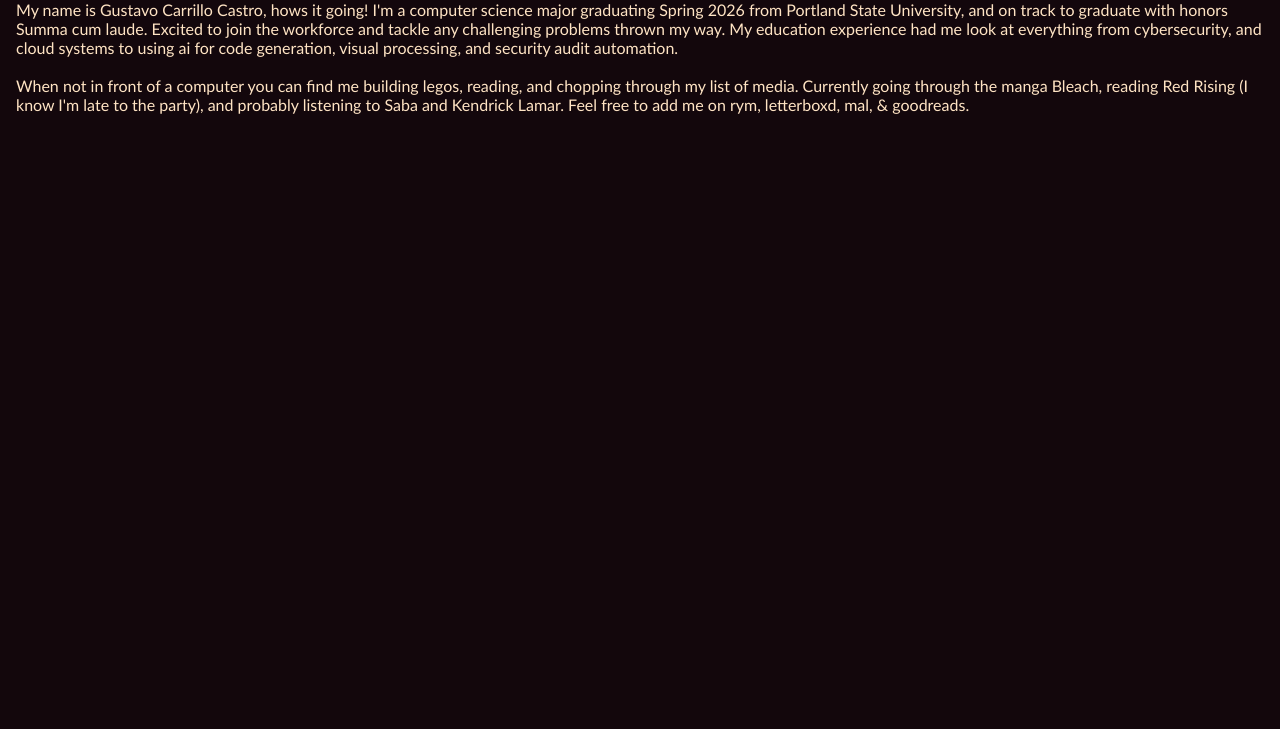
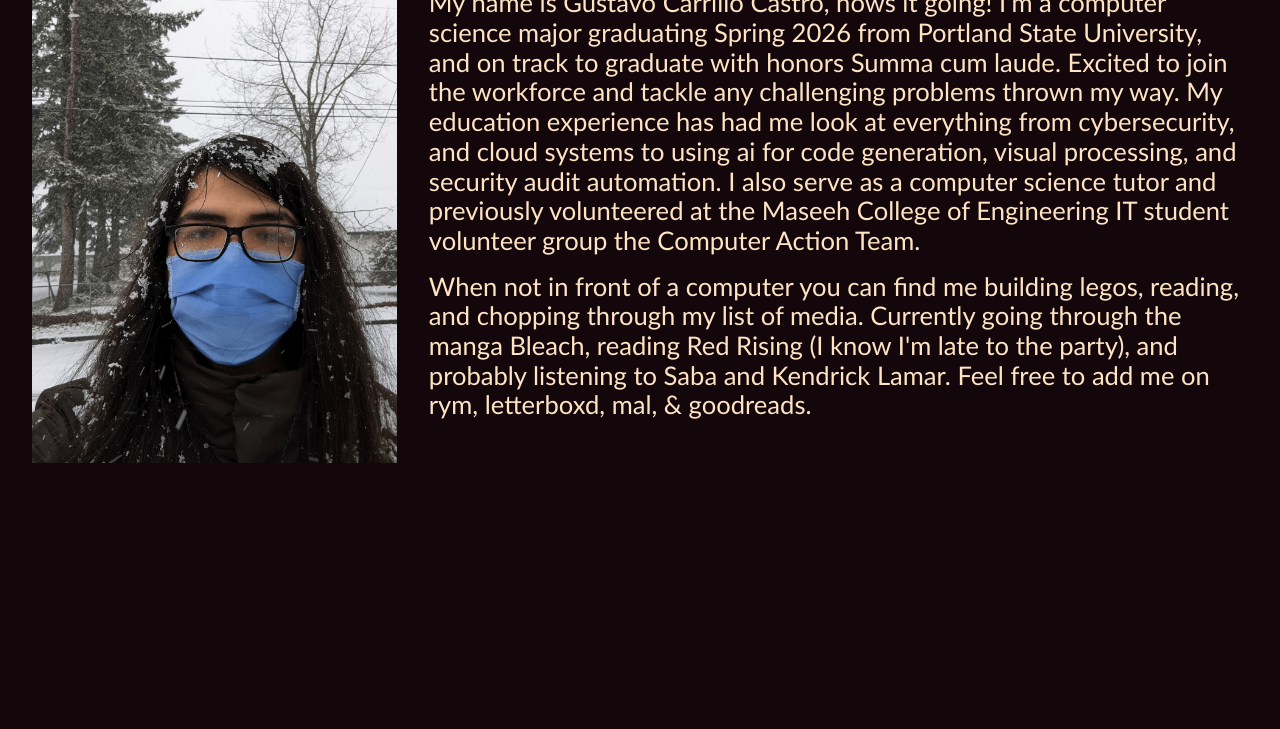
Before and after one commit to gustav5-cc/gustav5_webdev_final, a plain HTML site: page index.html in a window 1280 px wide. Shown: the part 135-864 px from the top of the page. Drawn offline with Linux system fonts and the light colour scheme.

Commit message:
Home page is complete-ish, could be prettier, moving on to contact form

```diff
--- a/css/main.css
+++ b/css/main.css
@@ -6,6 +6,7 @@
   top: 0px;
   left: 0px;
   width: 100%;
+  min-height: 4rem;
   height: 4rem;
 
   background: linear-gradient(
@@ -24,11 +25,11 @@
   font-family: "Trebuchet MS", "Lucida Sans Unicode", "Lucida Grande",
     "Lucida Sans", Arial, sans-serif;
   color: var(--navbar-text);
-  padding-left: 1%;
+  margin-left: 1%;
 }
 
 .nav-links {
-  padding-right: 1%;
+  margin-right: 1%;
   display: flex;
   flex-wrap: nowrap;
   margin-left: auto;
@@ -45,12 +46,6 @@
 
 .nav-links a:hover {
   text-decoration: underline;
-}
-
-img {
-  max-width: 100%;
-  height: auto;
-  display: block;
 }
 
 body {
@@ -72,8 +67,20 @@ main {
   font-size: medium;
 }
 
-main * {
-    margin: 1rem;
+.center-text {
+  margin: 1rem;
+}
+
+img {
+  max-width: 100%;
+  height: auto;
+  display: block;
+}
+
+#pictures {
+  max-width: 50%;
+  margin: auto;
+  padding-top: 1rem;
 }
 
 @media (min-width: 380px) {
@@ -86,6 +93,30 @@ main * {
   .nav-links a {
     font-size: 1.2rem;
   }
+
+  .center-text {
+    margin: 0 0 1rem 0;
+  }
+
+  .center-text {
+    max-width: 65ch;
+    line-height: 2ch;
+    font-size: clamp(0.5rem, 2vw, 8rem);
+  }
+
+  .about-page {
+    display: flex;
+    align-items: center;
+    justify-content: center;
+    gap: 2rem;
+    max-width: 80vm;
+    margin: 0 auto;
+    padding: 2rem;
+  }
+
+  #pictures {
+    max-width: 30%;
+  }
 }
 
 @media (min-width: 1024px) {
--- a/index.html
+++ b/index.html
@@ -11,22 +11,38 @@
     <div id="nav-bar"></div>
 
     <main>
-      <h1>Gustavo Carrillo Castro</h1>
-      <p class="center-text">
-        My name is Gustavo Carrillo Castro, hows it going! I'm a computer
-        science major graduating Spring 2026 from Portland State University, and
-        on track to graduate with honors Summa cum laude. Excited to join the
-        workforce and tackle any challenging problems thrown my way. My
-        education experience had me look at everything from cybersecurity, and
-        cloud systems to using ai for code generation, visual processing, and
-        security audit automation.
-        <br /><br />
-        When not in front of a computer you can find me building legos, reading,
-        and chopping through my list of media. Currently going through the manga
-        Bleach, reading Red Rising (I know I'm late to the party), and probably
-        listening to Saba and Kendrick Lamar. Feel free to add me on rym,
-        letterboxd, mal, & goodreads.
-      </p>
+      <div class="about-page">
+        <div id="pictures">
+          <img
+            src="assets/snowpic.jpg"
+            width="1200"
+            height="1600"
+            alt="Photo of Gustavo Carrillo Castro, Developer and CS Major"
+            id="selfie"
+          />
+        </div>
+        <div class="bio-text>">
+          <p class="center-text">
+            My name is Gustavo Carrillo Castro, hows it going! I'm a computer
+            science major graduating Spring 2026 from Portland State University,
+            and on track to graduate with honors Summa cum laude. Excited to
+            join the workforce and tackle any challenging problems thrown my
+            way. My education experience has had me look at everything from
+            cybersecurity, and cloud systems to using ai for code generation,
+            visual processing, and security audit automation. I also serve as a
+            computer science tutor and previously volunteered at the Maseeh
+            College of Engineering IT student volunteer group the Computer
+            Action Team.
+          </p>
+          <p class="center-text">
+            When not in front of a computer you can find me building legos,
+            reading, and chopping through my list of media. Currently going
+            through the manga Bleach, reading Red Rising (I know I'm late to the
+            party), and probably listening to Saba and Kendrick Lamar. Feel free
+            to add me on rym, letterboxd, mal, & goodreads.
+          </p>
+        </div>
+      </div>
     </main>
 
     <script src="js/nav.js"></script>
```
Also changed, not shown: contact.html (+3 -1 lines), assets/snowpic.jpg (added).
